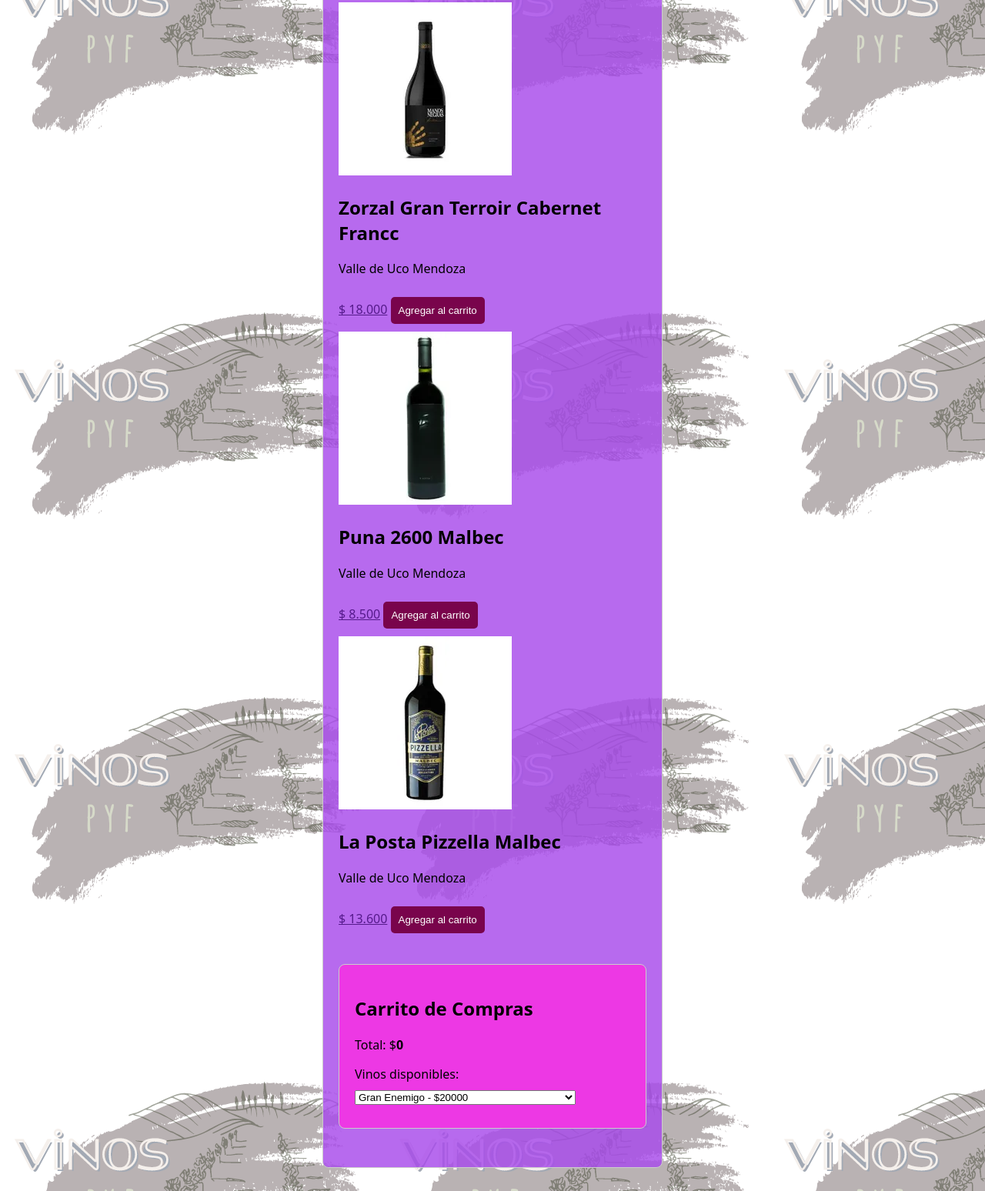
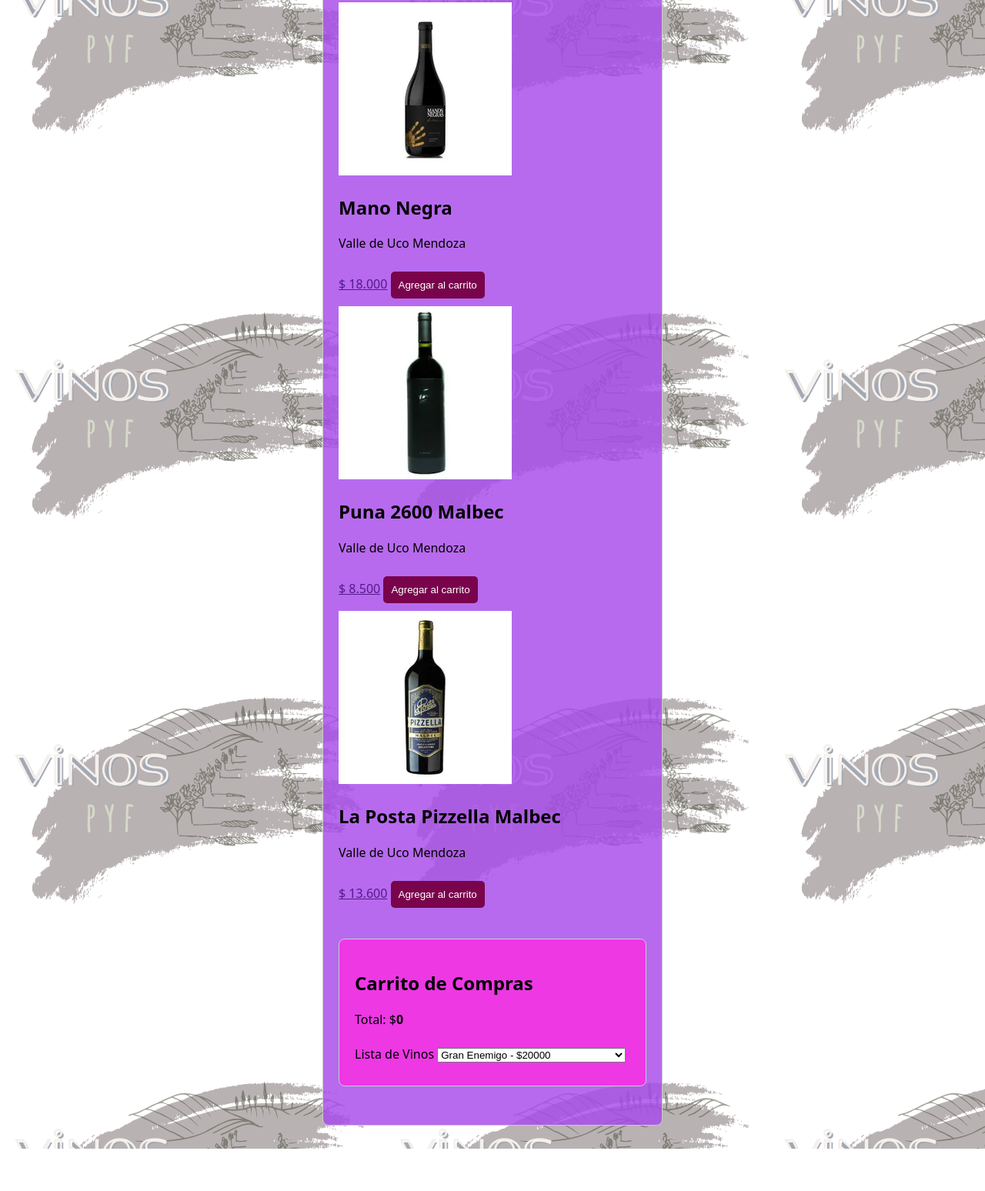
Before and after one commit to leanrodriguez10/entregafinal-js, a plain HTML site: page index.html in a window 1280 px wide. Shown: the part 1245-2793 px from the top of the page at 77% size. After the commit the page ends 2738 px from the top, so only its background shows below. Drawn offline with nearby package versions, Linux system fonts and the light colour scheme; some packages are replaced by stand-ins of ours; a script that the page names is missing.

Commit message:
se modifican nombre de vinos

```diff
--- a/index.html
+++ b/index.html
@@ -47,7 +47,7 @@
       <img src="./assets/img/vinoventa30-html.webp" alt="">
      <div>
       <div class="costo">
-          <h2>Zorzal Gran Terroir Cabernet Francc</h2>
+          <h2>Mano Negra</h2>
           <P>Valle de Uco Mendoza</P>
           <a class="precio1" href="">$ 18.000</a>
         </select>
@@ -81,7 +81,7 @@
     <ul id="carritoList">
     </ul>
     <p>Total: $<span id="totalCompra">0</span></p>
-    <label for="vinosSelect">Vinos disponibles:</label>
+    <label for="vinosSelect">Lista de Vinos</label>
     <select id="vinosSelect">
   </div>
   <script src="productos.js"></script>
--- a/json/productos.json
+++ b/json/productos.json
@@ -2,9 +2,13 @@
   "vinos": [
     { "id": 1, "nombre": "Gran Enemigo", "precio": 20000 },
     { "id": 2, "nombre": "Contracara Reserva Malbec", "precio": 18000 },
-    { "id": 3, "nombre": "Zorzal Gran Terroir Cabernet Franc", "precio": 12000 },
+    { "id": 3, "nombre": "Mano Negra", "precio": 12000 },
     { "id": 4, "nombre": "Puna 2600 Malbec", "precio": 8500 },
     { "id": 5, "nombre": "Single Vineryard Agrelo", "precio": 15000 },
-    { "id": 6, "nombre": "Alto Cedro", "precio": 10000}
+    { "id": 6, "nombre": "Alto Cedro", "precio": 10000},
+    { "id": 7, "nombre": "Enemigo", "precio": 15000 },
+    { "id": 8, "nombre": "Alma Negra", "precio": 15000 },
+    { "id": 9, "nombre": "Algondon", "precio": 17500 },
+    { "id": 10, "nombre": "Angelica Zapata", "precio": 25000 }
   ]
 }
--- a/productos.js
+++ b/productos.js
@@ -1,7 +1,7 @@
 const vinos = [
     { id: 1, nombre: "Gran Enemigo", precio: 20000 },
     { id: 2, nombre: "Contracara Reserva Malbec", precio: 18000 },
-    { id: 3, nombre: "Zorzal Gran Terroir Cabernet Franc", precio: 12000 },
+    { id: 3, nombre: "Mano Negra", precio: 12000 },
     { id: 4, nombre: "Puna 2600 Malbec", precio: 8500 },
     { id: 5, nombre: "La Posta Pizzella Malbec", precio: 13600 },
     { id: 6, nombre: "Alto Cedro", precio: 15000 },
```
